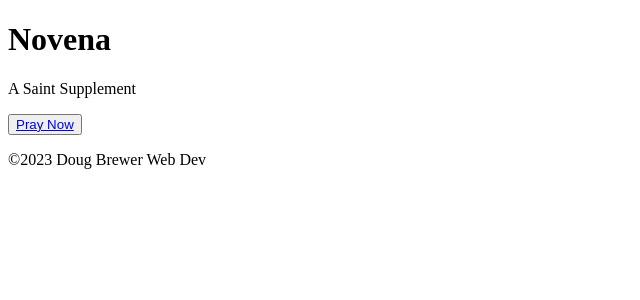
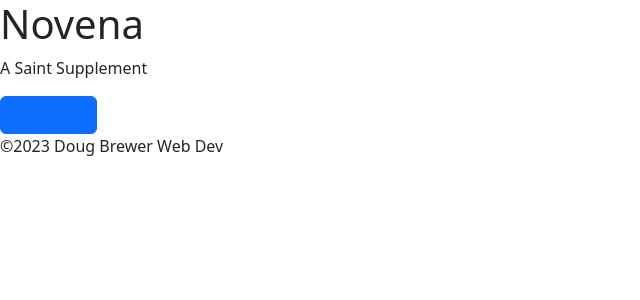
Before and after one commit to Officialdougb/novenas, a React (Create React App) app: page / in a window 1280 px wide. Shown: the top 300 px of the page, without its empty margins (0-640 px from the left). Built offline with nearby package versions, Linux system fonts and the light colour scheme.

Commit message:
restructured app entry point app.js and index.js to make more sense

```diff
--- a/src/App.js
+++ b/src/App.js
@@ -1,26 +1,19 @@
-import logo from './logo.svg';
-import './App.css';
 import 'bootstrap/dist/css/bootstrap.min.css';
+import Home from './components/Home';
+import Footer from './components/Footer';
+import PrayNowView from './components/PrayNowView';
+import { BrowserRouter, Routes, Route } from 'react-router-dom'
 
-function App() {
+export default function App() {
   return (
-    <div className="App">
-      <header className="App-header">
-        <img src={logo} className="App-logo" alt="logo" />
-        <p>
-          Edit <code>src/App.js</code> and save to reload.
-        </p>
-        <a
-          className="App-link"
-          href="https://reactjs.org"
-          target="_blank"
-          rel="noopener noreferrer"
-        >
-          Learn React
-        </a>
-      </header>
-    </div>
+    <>
+      <BrowserRouter>
+        <Routes>
+          <Route path="/" element={<Home />} />
+          <Route path="/praynow" element={<PrayNowView />} />
+        </Routes>
+      </BrowserRouter>
+      <Footer />
+    </>
   );
 }
-
-export default App;
--- a/src/index.js
+++ b/src/index.js
@@ -1,10 +1,10 @@
 import React from 'react';
 import ReactDOM from 'react-dom/client';
-import HomeView from './components/HomeView';
+import App from './App.js';
 
 const root = ReactDOM.createRoot(document.getElementById('root'));
 root.render(
   <React.StrictMode>
-    <HomeView />
+    <App />
   </React.StrictMode>
 );
```
